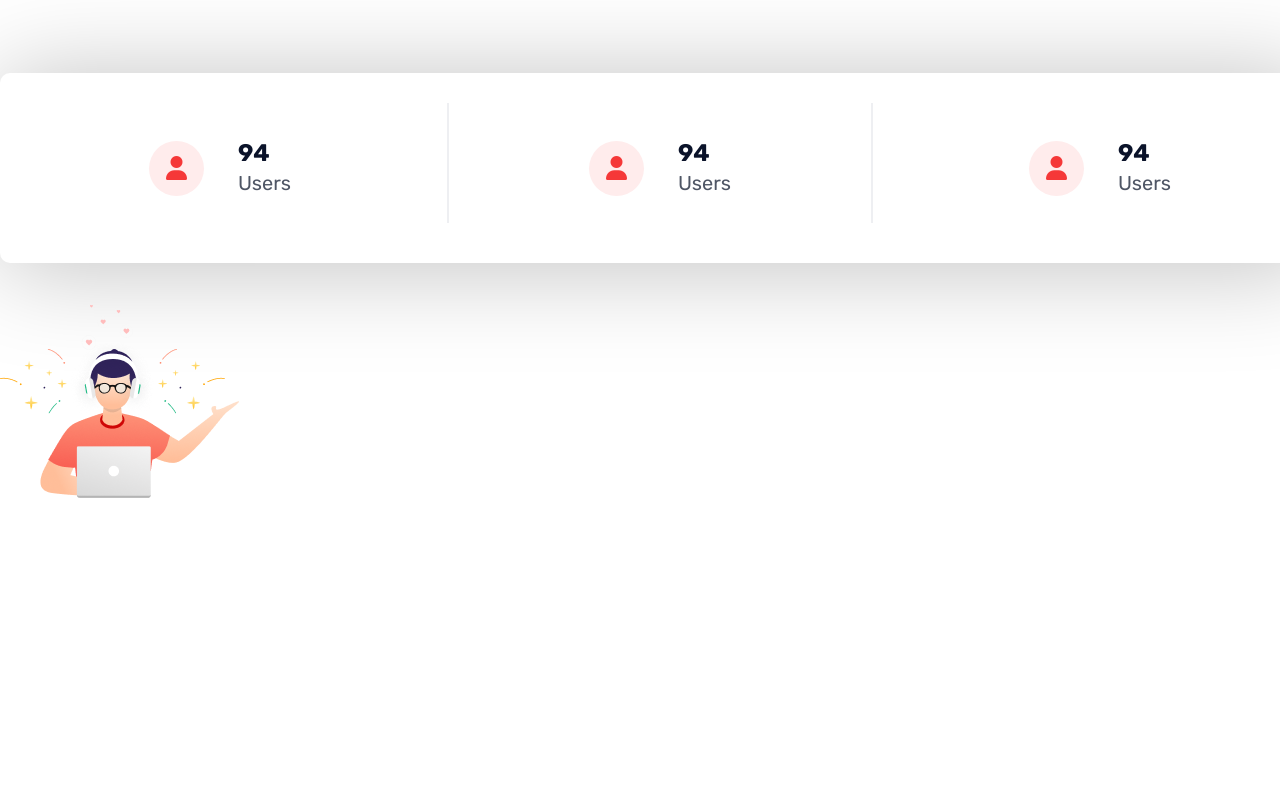
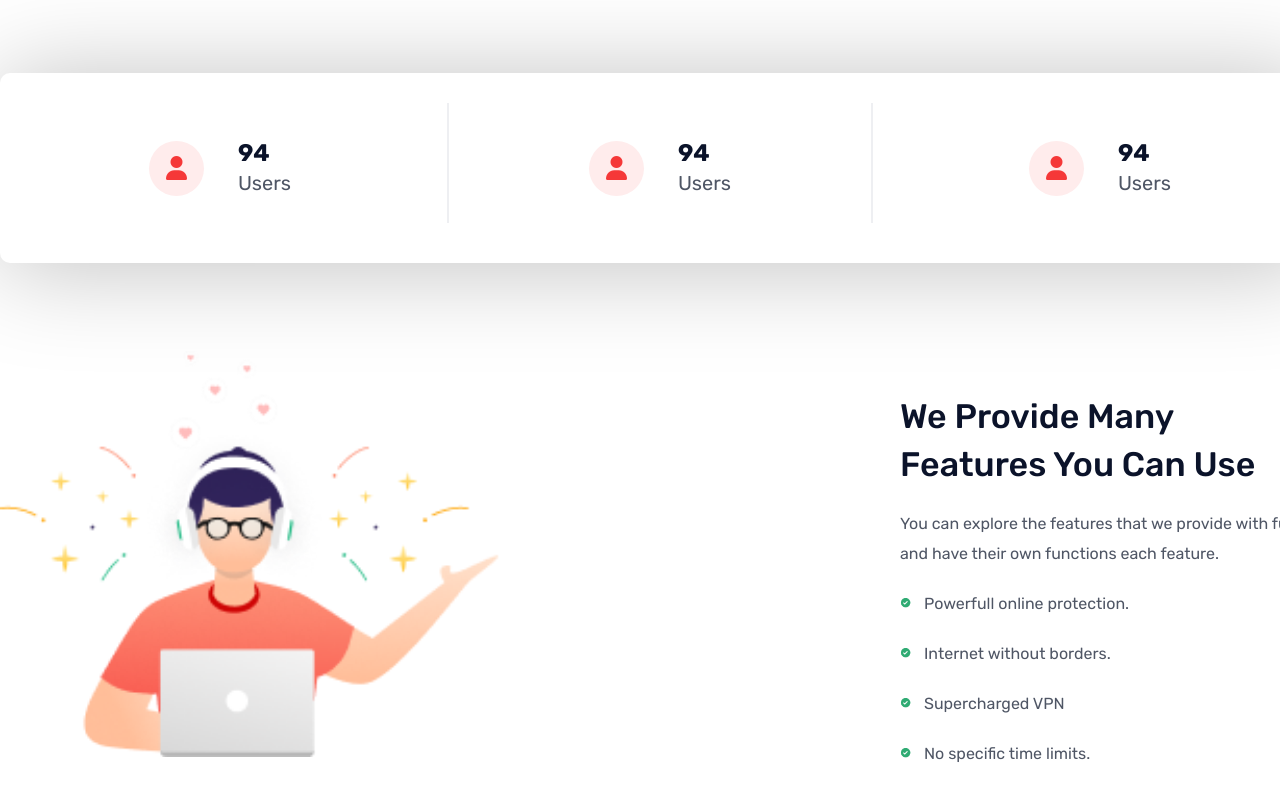
Before and after one commit to dev-mehedihassan/laslesVPN, a plain HTML site: page index.html in a window 1280 px wide. Shown: the part 578-1378 px from the top of the page. Before the commit the page ends 1080 px from the top, so only its background shows below. Drawn offline with Linux system fonts and the light colour scheme.

Commit message:
feature section added

```diff
--- a/css/style.css
+++ b/css/style.css
@@ -219,3 +219,67 @@ h1,h2,h3,h4,h5,h6,p{
     color: #4F5665;
 }
 /* ==== Counter Section Style End ==== */
+
+/* ==== Feature Section Style Start ==== */
+#feature{
+    padding: 40px 0;
+}
+
+.feature_wrapper{
+    display: flex;
+    align-items: center;
+    justify-content: space-between;
+    column-gap: 400px;
+}
+
+.feature_img{
+    width: 50%;
+}
+
+.feature_img img{
+    width: 500px;
+}
+
+.feature_content{
+    width: 50%;
+    display: flex;
+    flex-direction: column;
+    align-items: flex-start;
+    margin-top: 50px;
+}
+
+.feature_content h3{
+    width: 356px;
+    font-weight: 500;
+    font-size: 34px;
+    line-height: 48px;
+    color: #0B132A;
+}
+
+.feature_content p{
+    width: 400px;
+    font-weight: 400;
+    font-size: 16px;
+    line-height: 30px;
+    color: #4F5665;
+    margin: 20px 0;
+}
+
+.feature_menu{
+    display: flex;
+    flex-direction: column;
+    align-items: flex-start;
+    row-gap: 20px;
+}
+
+.feature_menu img{
+    margin-right: 12px;
+}
+
+.feature_menu li{
+    font-weight: 400;
+    font-size: 16px;
+    line-height: 30px;
+    color: #4F5665;
+}
+/* ==== Feature Section Style End ==== */
--- a/index.html
+++ b/index.html
@@ -101,7 +101,16 @@
                 <div class="feature_img">
                     <img src="./images/feature.png" alt="feature_img">
                 </div>
-
+                <div class="feature_content">
+                    <h3>We Provide Many Features You Can Use</h3>
+                    <p>You can explore the features that we provide with fun and have their own functions each feature.</p>
+                    <ul class="feature_menu">
+                        <li><img src="./images/feature_icon.png" alt="feature_icon">Powerfull online protection.</li>
+                        <li><img src="./images/feature_icon.png" alt="feature_icon">Internet without borders.</li>
+                        <li><img src="./images/feature_icon.png" alt="feature_icon">Supercharged VPN</li>
+                        <li><img src="./images/feature_icon.png" alt="feature_icon">No specific time limits.</li>
+                    </ul>
+                </div>
             </div>
         </div>
     </section>
```
Also changed, not shown: images/feature_icon.png (added).
